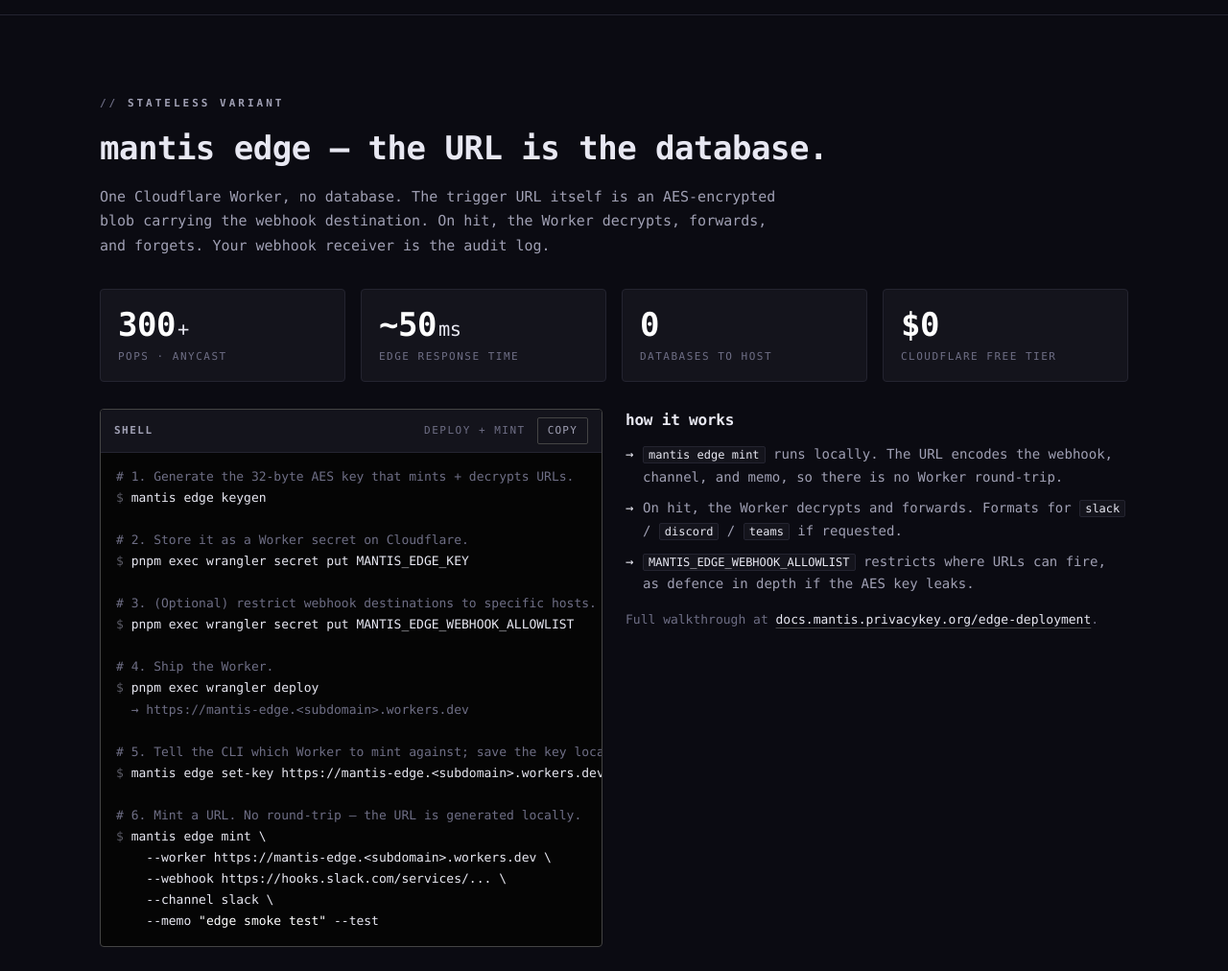
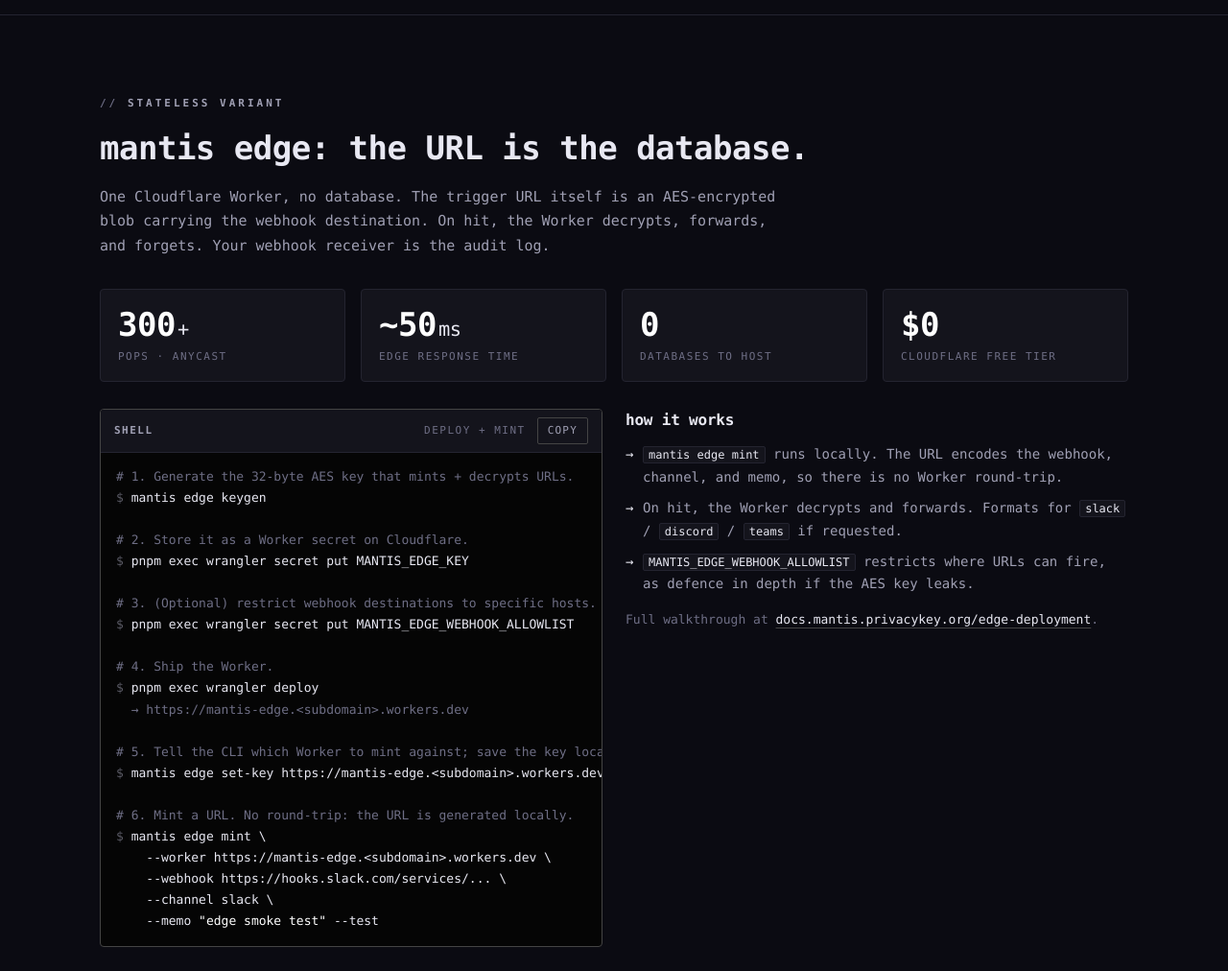
Before and after one commit to privacykey/website-mantis, a plain HTML site: page en/index.html in a window 1280 px wide. Shown: the part 3720-4732 px from the top of the page at 96% size. Drawn offline with Linux system fonts and the light colour scheme; no server answers; animation ran at ten frames a second.

Commit message:
copy: finish the plain-voice pass (#12)
Stragglers that survived both plain-voice passes. Title tags used an em dash
as separator; they now use the middle dot the rest of the estate already
uses. Endpoint headings on the privacy page ("Apple — iTunes Search API")
now use a colon. The remaining contrast uses of "actually" are gone; the
surrounding copy already carries the claims-versus-reality contrast without
it.

The two em dashes left in privacycommand/index.html are empty-value cells
inside the mock app window, matching what the real app renders.

Co-authored-by: Adam <ha@adam.kostarelas.com>

```diff
--- a/en/index.html
+++ b/en/index.html
@@ -493,7 +493,7 @@
 <section id="edge">
   <div class="container">
     <p class="kicker">stateless variant</p>
-    <h2>mantis edge — the URL is the database.</h2>
+    <h2>mantis edge: the URL is the database.</h2>
     <p class="intro">
       One Cloudflare Worker, no database. The trigger URL itself is an
       AES-encrypted blob carrying the webhook destination. On hit, the
@@ -539,7 +539,7 @@
 <span class="c"># 5. Tell the CLI which Worker to mint against; save the key locally.</span>
 <span class="p">$</span> mantis edge set-key https://mantis-edge.&lt;subdomain&gt;.workers.dev
 
-<span class="c"># 6. Mint a URL. No round-trip — the URL is generated locally.</span>
+<span class="c"># 6. Mint a URL. No round-trip: the URL is generated locally.</span>
 <span class="p">$</span> mantis edge mint \
     --worker https://mantis-edge.&lt;subdomain&gt;.workers.dev \
     --webhook https://hooks.slack.com/services/... \
```
